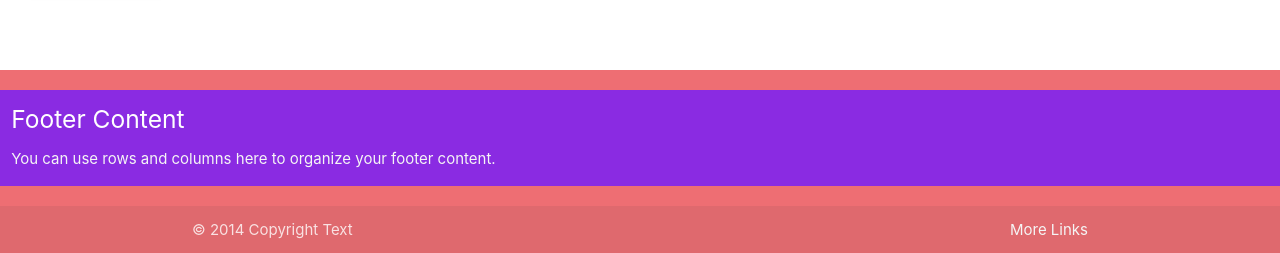
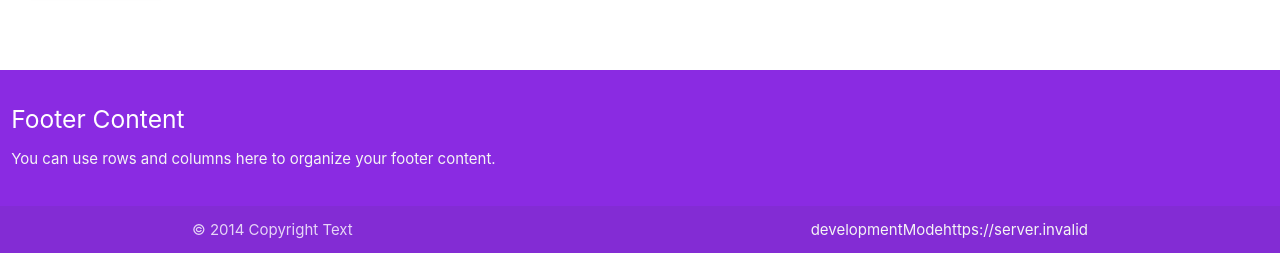
Before and after one commit to nicole-allen679/vits-garden-app, a React (Create React App) app: page /users in a window 1280 px wide. Shown: the part 606-859 px from the top of the page. Built offline with nearby package versions, Linux system fonts and the light colour scheme; no server answers.

Commit message:
auto build and change

```diff
--- a/package.json
+++ b/package.json
@@ -6,6 +6,7 @@
     "@testing-library/jest-dom": "^5.11.4",
     "@testing-library/react": "^11.1.0",
     "@testing-library/user-event": "^12.1.10",
+    "dotenv": "^9.0.2",
     "materialize-css": "^1.0.0-rc.2",
     "react": "^17.0.2",
     "react-dom": "^17.0.2",
@@ -18,7 +19,9 @@
     "start": "react-scripts start",
     "build": "react-scripts build",
     "test": "react-scripts test",
-    "eject": "react-scripts eject"
+    "eject": "react-scripts eject",
+    "deploy": "aws s3 sync build/ s3://vits-garden/",
+    "prod": "yarn build && yarn deploy"
   },
   "eslintConfig": {
     "extends": [
--- a/src/App.css
+++ b/src/App.css
@@ -1,6 +1,6 @@
 @import 'materialize-css';
 
-.footer-container {
+.page-footer {
   bottom: 0;
   right: 0;
   left:0;
--- a/src/Components/Footer.js
+++ b/src/Components/Footer.js
@@ -14,7 +14,7 @@ function Footer(){
           <div className="footer-copyright" >
             <div className="container">
             © 2014 Copyright Text
-            <a className="grey-text text-lighten-4 right" href="#!">More Links</a>
+            <a className="grey-text text-lighten-4 right" href="#!">{process.env.NODE_ENV}Mode{process.env.REACT_APP_API_ENDPOINT}</a>
             </div>
           </div>
         </footer>
--- a/src/Scenes/Users.js
+++ b/src/Scenes/Users.js
@@ -6,7 +6,7 @@ function Users() {
   const [newUser, setNewUser] = useState({})
 
   useEffect(() => {
-    fetch('http://3.141.105.146:5000/users')
+    fetch(`${process.env.REACT_APP_API_ENDPOINT}/users`)
       .then((response) => response.json())
       .then((data) => setAllUsers(data))
       .catch((err) => console.log('This is error', err))
@@ -15,7 +15,7 @@ function Users() {
   console.log(newUser)
 
   function createUser() {
-    fetch('http://3.141.105.146:5000/signup', {
+    fetch(`${process.env.REACT_APP_API_ENDPOINT}/signup`, {
       method: 'Post',
       headers: {
         Accept: 'application/json',
```
Also changed, not shown: 2 other files (tests, documents, lock files or other folders).
